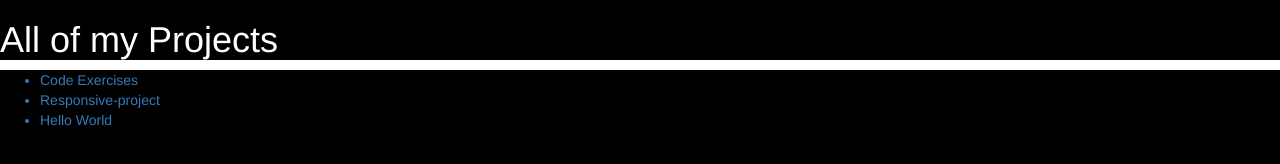
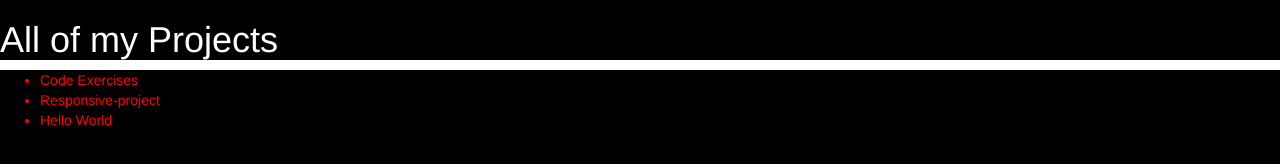
Before and after one commit to kmdukes/gra-321, a plain HTML site: page index.html in a window 1280 px wide. Drawn offline with Linux system fonts and the light colour scheme.

Commit message:
updating link styling

```diff
--- a/css/style.css
+++ b/css/style.css
@@ -4,3 +4,16 @@
 h1 {
   color: white;
 }
+a:link {
+  color: red;
+}
+
+
+a:visited {
+  color: yellow;
+}
+
+
+a:hover {
+  color: white;
+}
```
